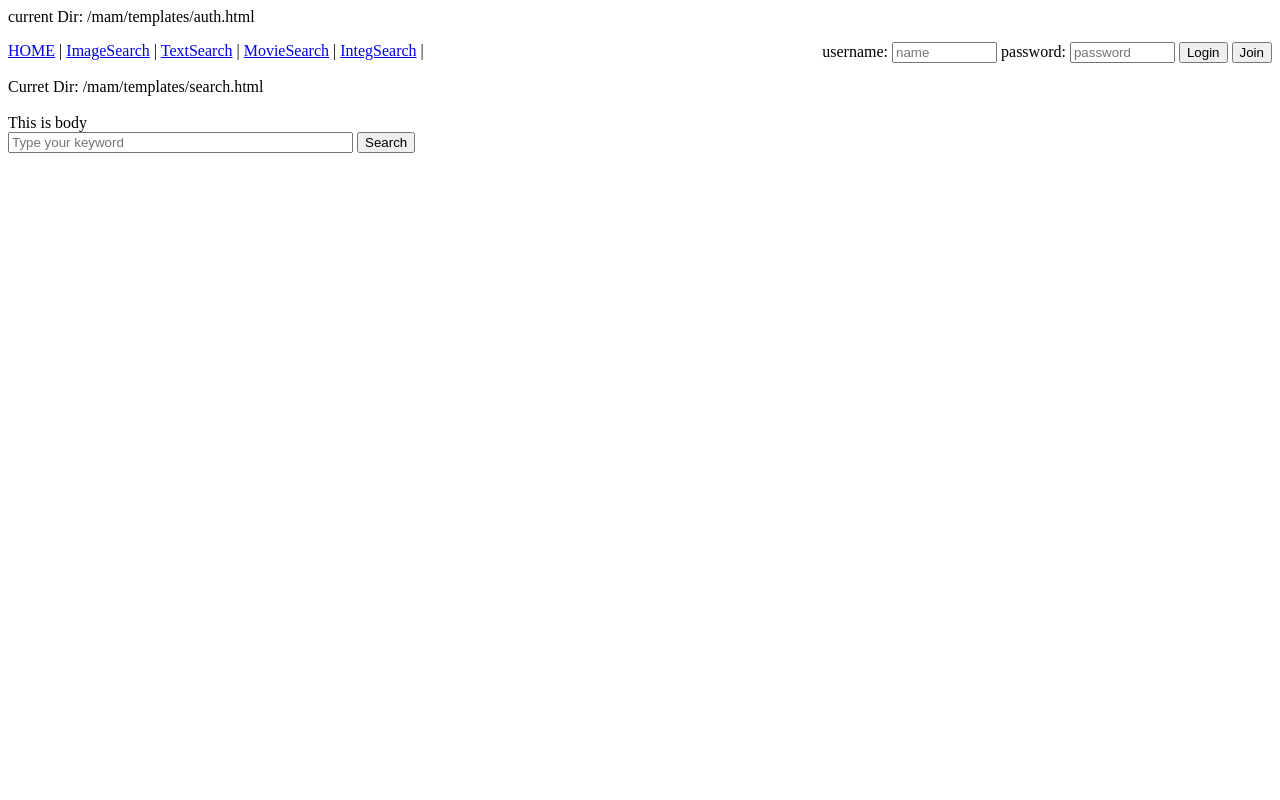
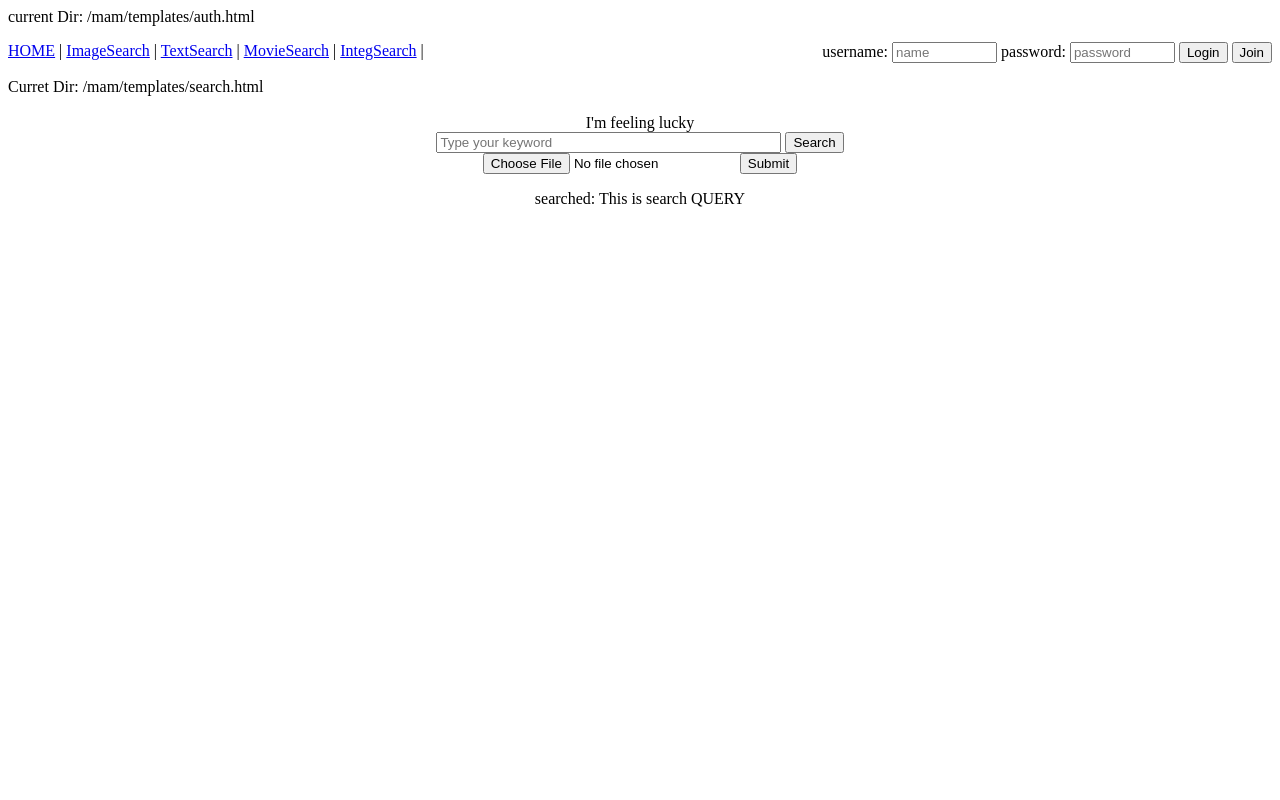
Before and after one commit to JaehyunAhn/MAM_searchEngine, a Django app: page /search/ in a window 1280 px wide. Run offline with Django 3.2, Linux system fonts and the light colour scheme; parts of the project's set-up code (start-up, migrations or seed data) failed here and were passed over.

Commit message:
file upload function constructed

```diff
--- a/mam/urls.py
+++ b/mam/urls.py
@@ -18,4 +18,5 @@ urlpatterns = patterns('',
 	url(r'^searchText/$', 'search_action.views.textSearch'),
 	url(r'^searchMovie/$', 'search_action.views.movieSearch'),
 	url(r'^searchIntegrated/$', 'search_action.views.intgSearch'),
+	url(r'^upload_pic/$', 'search_action.views.upload_pic', name="upload_pic"),
 )
--- a/search_action/views.py
+++ b/search_action/views.py
@@ -1,14 +1,40 @@
 from django.shortcuts import render
 from django.shortcuts import render_to_response
+from django.views.decorators.csrf import csrf_exempt
+from django.http import HttpResponseRedirect, HttpResponse
 # Create your views here.
 
+# Image Upload
+@csrf_exempt
+def upload_pic(request):
+	if request.method == 'POST':
+		if 'file' in request.FILES:
+			UPLOAD_DIR = '/Users/sogo/Desktop/internship/codes/mam/images'
+			file = request.FILES['file']
+			filename = file._name
+			fp = open('%s/%s' % (UPLOAD_DIR, filename), 'wb')
+			for chunk in file.chunks():
+				fp.write(chunk)
+			fp.close()
+			query = 'File Uploaded'
+			return render_to_response('search.html', {'user':request.user, 'query':query})
+		else:
+			query = 'Not valid File please check search_action/views.py Line:20'
+			return render_to_response('search.html', {'user':request.user, 'query':query})
+	query = 'Fail to Upload, please check search_action/views.py Line: 26'
+	return render_to_response('search.html', {'user':request.user, 'query':query})
+
 # Modify this page for Search MAIN page
+@csrf_exempt
 def searchView(request):
-	return render_to_response('search.html',{ 'user':request.user })
+	query = 'This is search QUERY'
+	if request.POST:
+		query = request.POST.get('inputField')
+	return render_to_response('search.html',{ 'user':request.user, 'query':query })
 
 # Modify this page for IMAGE Search
 def imageSearch(request):
-	return render_to_response('image_search.html', { 'user':request.user} )
+	return render_to_response('image_search.html', { 'user':request.user })
 
 # Modify this page for TEXT based Search
 def textSearch(request):
--- a/templates/intg_search.html
+++ b/templates/intg_search.html
@@ -8,7 +8,7 @@
 		<br>
 		This is body
 		<form action="." method="post">{% csrf_token %}
-			<input type="text" name="inputField" value="{{ inputField }}" size=40 placeholder="Type your keyword"/>
+			<input type="text" name="inputField" value="" size=40 placeholder="Type your keyword"/>
 			<input type="button" value="Search"/>
 		</form>
 		{% endblock %}
--- a/templates/search.html
+++ b/templates/search.html
@@ -6,11 +6,21 @@
 		<br>
 		Curret Dir: /mam/templates/search.html <br>
 		<br>
-		This is body
-		<form action="." method="post">{% csrf_token %}
-			<input type="text" name="inputField" value="{{ inputField }}" size=40 placeholder="Type your keyword"/>
-			<input type="button" value="Search"/>
+		<center>
+		I'm feeling lucky
+		<br>
+		<form action="/search/" method="post" style="display:inline;">{% csrf_token %}
+			<input type="text" name="inputField"
+				value="" size=40 placeholder="Type your keyword"/>
+			<input type="submit" value="Search"/>
 		</form>
+		<form action="{% url "upload_pic" %}"
+			method="post" enctype="multipart/form-data">{% csrf_token %}
+			<input id="id_image" type="file" name="file">
+			<input type="submit" value="Submit" />
+		</form>
+		{{ user.username }} searched: {{ query }}
+		</center>
 		{% endblock %}
 	</body>
 </html>
```
Also changed, not shown: db.sqlite3, 11 other files.
